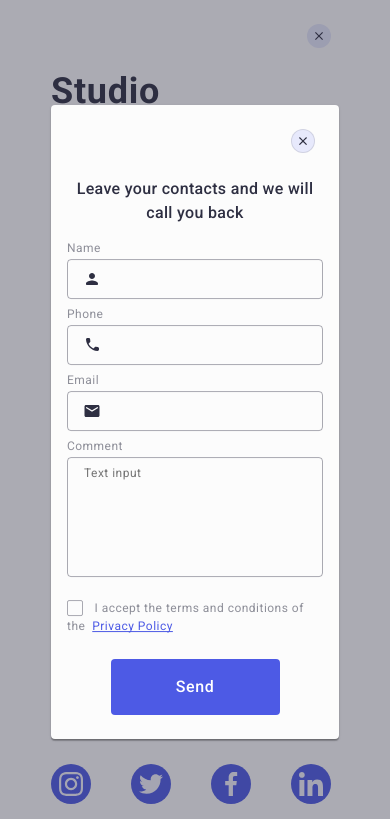
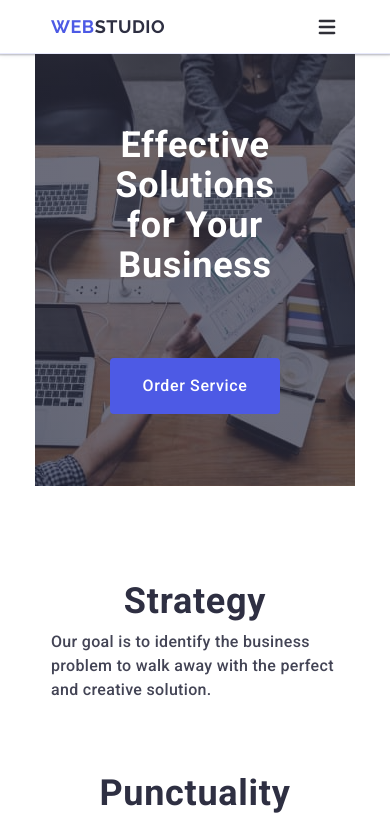
Before and after one commit to ann-ovcharenko/goit-markup-hw-06, a plain HTML site: page index.html in a window 390 px wide. Shown: the top 819 px of the page. Drawn offline with nearby package versions, Linux system fonts and the light colour scheme.

Commit message:
delete is-open

```diff
--- a/index.html
+++ b/index.html
@@ -54,7 +54,7 @@
           </svg>
         </button>
       </div>
-      <div class="mobile-menu is-open" data-menu>
+      <div class="mobile-menu " data-menu>
         <div class="container mobile-menu-container">
           <button class="mobile-menu-close" data-menu-close>
             <svg class="mobile-menu-close-icon" width="8" height="8">
@@ -692,7 +692,7 @@
         </div>
       </div>
     </footer>
-    <div class="modal-overlay is-open" data-modal>
+    <div class="modal-overlay " data-modal>
       <div class="modal">
         <button type="button" class="modal-close-btn" data-modal-close>
           <svg class="modal-icon-btn" width="8" height="8">
```
